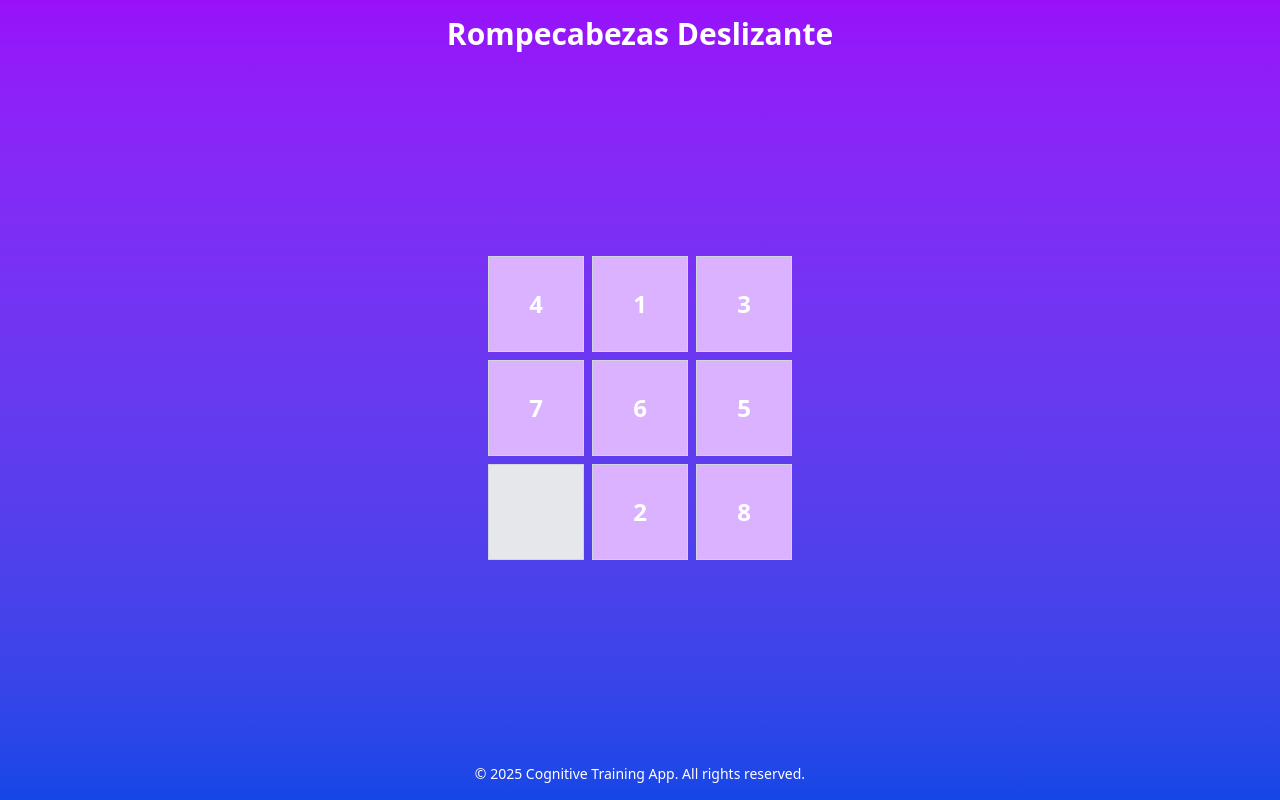
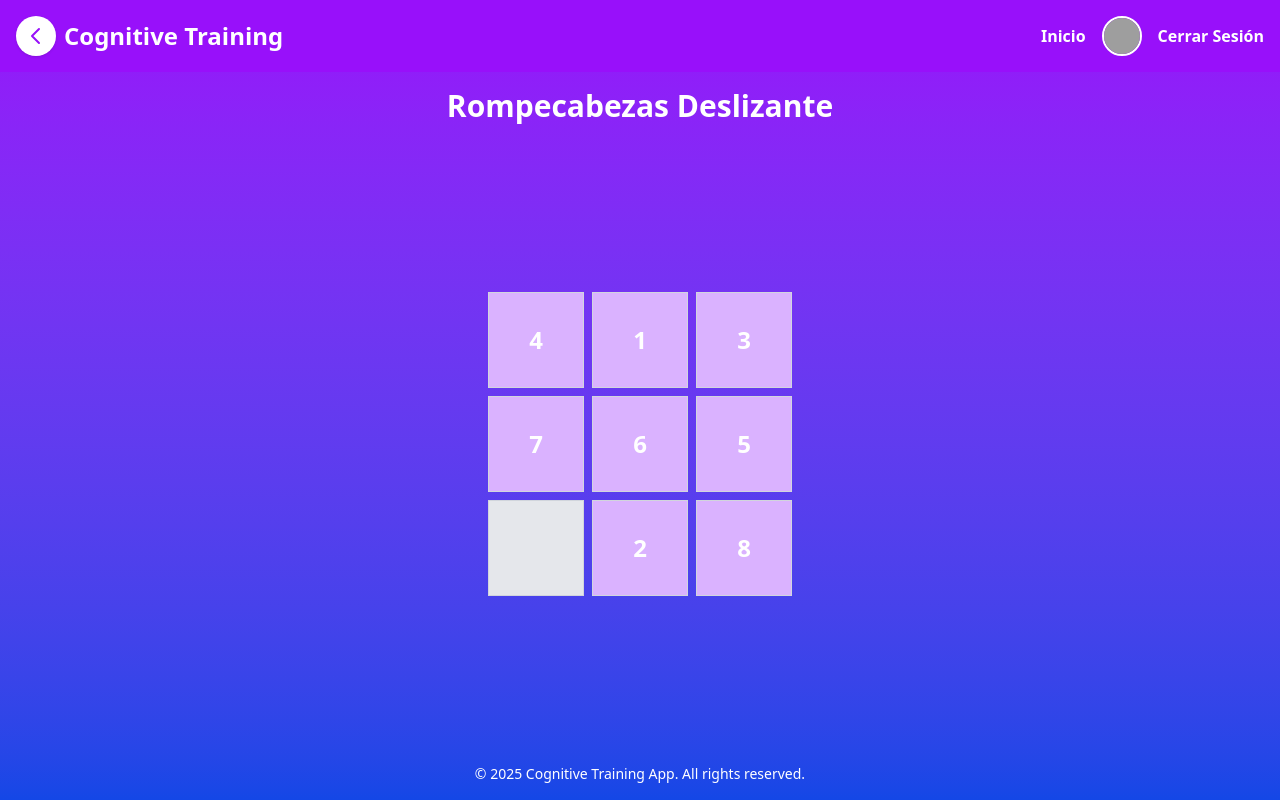
Before and after one commit to UbeimarY/Patrones_Estructura_Proyecto_Final, a Next.js app in the folder frontend/cognitive-training-frontend/: page /games/sliding-puzzle in a window 1280 px wide. Before the commit this address had no page. Built offline with nearby package versions, Linux system fonts and the light colour scheme; sample sign-in values are in the browser's storage; grey boxes are pictures that could not be loaded.

Commit message:
Se puso navBar y un boton de rergreso a las paginas de los juegos y ademas se corrigui el error de qeu al recargar se diriguia al Login

```diff
--- /dev/null
+++ b/frontend/cognitive-training-frontend/src/components/BackButton.tsx
@@ -0,0 +1,25 @@
+// src/components/BackButton.tsx
+import { useRouter } from "next/router";
+
+export default function BackButton() {
+  const router = useRouter();
+
+  return (
+    <button
+      onClick={() => router.back()}
+      className="fixed top-4 left-4 z-50 flex items-center justify-center w-10 h-10 rounded-full bg-white shadow hover:bg-gray-200"
+      aria-label="Volver"
+    >
+      {/* Usamos un SVG de flecha; puedes personalizarlo según tu diseño */}
+      <svg
+        xmlns="http://www.w3.org/2000/svg"
+        className="h-6 w-6 text-purple-600"
+        fill="none"
+        viewBox="0 0 24 24"
+        stroke="currentColor"
+      >
+        <path strokeLinecap="round" strokeLinejoin="round" strokeWidth={2} d="M15 19l-7-7 7-7" />
+      </svg>
+    </button>
+  );
+}
--- a/frontend/cognitive-training-frontend/src/context/AppContext.tsx
+++ b/frontend/cognitive-training-frontend/src/context/AppContext.tsx
@@ -1,5 +1,5 @@
 // src/context/AppContext.tsx
-import React, { createContext, useContext, useEffect, useState, ReactNode } from 'react';
+import React, { createContext, useContext, useEffect, useState, ReactNode } from "react";
 
 export interface User {
   id: number;
@@ -12,31 +12,33 @@ interface AppContextProps {
   user: User | null;
   setUser: (user: User | null) => void;
   logout: () => void;
+  authLoaded: boolean;
 }
 
 const AppContext = createContext<AppContextProps | undefined>(undefined);
 
 export const AppProvider = ({ children }: { children: ReactNode }) => {
   const [user, setUserState] = useState<User | null>(null);
+  const [authLoaded, setAuthLoaded] = useState(false);
 
-  // Al montar, recupera el usuario de localStorage, si existe.
   useEffect(() => {
-    const storedUser = localStorage.getItem('user');
+    const storedUser = localStorage.getItem("user");
     if (storedUser) {
       try {
         setUserState(JSON.parse(storedUser));
-      } catch (err) {
-        console.error("Error parsing stored user", err);
+      } catch (error) {
+        console.error("Error parsing stored user", error);
       }
     }
+    setAuthLoaded(true);
   }, []);
 
   const setUser = (user: User | null) => {
     setUserState(user);
     if (user) {
-      localStorage.setItem('user', JSON.stringify(user));
+      localStorage.setItem("user", JSON.stringify(user));
     } else {
-      localStorage.removeItem('user');
+      localStorage.removeItem("user");
     }
   };
 
@@ -45,7 +47,7 @@ export const AppProvider = ({ children }: { children: ReactNode }) => {
   };
 
   return (
-    <AppContext.Provider value={{ user, setUser, logout }}>
+    <AppContext.Provider value={{ user, setUser, logout, authLoaded }}>
       {children}
     </AppContext.Provider>
   );
@@ -54,7 +56,7 @@ export const AppProvider = ({ children }: { children: ReactNode }) => {
 export const useAppContext = () => {
   const context = useContext(AppContext);
   if (!context) {
-    throw new Error('useAppContext must be used within an AppProvider');
+    throw new Error("useAppContext must be used within an AppProvider");
   }
   return context;
 };
--- a/frontend/cognitive-training-frontend/src/pages/account.tsx
+++ b/frontend/cognitive-training-frontend/src/pages/account.tsx
@@ -1,34 +1,77 @@
-// src/pages/account.tsx
-import { useAppContext } from '../context/AppContext';
-import { useRouter } from 'next/router';
-import { useEffect } from 'react';
-import Navbar from '../components/Navbar';
-import ProfileCard from '../components/ProfileCard';
+import { useAppContext } from "../context/AppContext";
+import { useRouter } from "next/router";
+import { useEffect } from "react";
+import Navbar from "../components/Navbar";
 
 export default function Account() {
   const { user } = useAppContext();
   const router = useRouter();
 
+  // Si no hay usuario, redirige a login
   useEffect(() => {
     if (!user) {
-      router.push('/login');
+      router.push("/login");
     }
   }, [user, router]);
 
+  // Mientras no se recupere la información del usuario, no se renderiza la página
   if (!user) return null;
 
   return (
-    <div className="min-h-screen bg-purple-600 flex flex-col font-sans">
+    <div className="min-h-screen bg-gray-100">
+      {/* Barra de navegación */}
       <Navbar />
-      <main className="flex-grow flex items-center justify-center px-4 py-8">
-        <ProfileCard
-          username={user.username}
-          score={user.score}
-          trainingRoute={user.trainingRoute}
-        />
-      </main>
-      <footer className="py-4 text-center">
-        <p className="text-white text-sm">
+
+      {/* Contenedor principal */}
+      <div className="container mx-auto p-4">
+        {/* Tarjeta del perfil con portada y avatar */}
+        <div className="bg-white shadow-lg rounded-lg overflow-hidden">
+          <div className="relative">
+            {/* Imagen de portada */}
+            <div
+              className="h-48 bg-cover bg-center"
+              style={{ backgroundImage: "url('/cover.jpg')" }}
+            ></div>
+            {/* Avatar superpuesto */}
+            <div className="absolute inset-0 flex justify-center">
+              <img
+                src="/profile.png"
+                alt="Avatar"
+                className="w-32 h-32 rounded-full border-4 border-white shadow-lg -mt-16"
+              />
+            </div>
+          </div>
+          {/* Información del usuario */}
+          <div className="px-6 py-8 mt-12 text-center">
+            <h2 className="text-2xl font-bold text-gray-800">Perfil de Usuario</h2>
+            <div className="mt-4 text-gray-700">
+              <p>
+                <span className="font-semibold">Usuario:</span> {user.username}
+              </p>
+              <p>
+                <span className="font-semibold">Puntaje:</span> {user.score} puntos
+              </p>
+              <p>
+                <span className="font-semibold">Ruta de entrenamiento:</span>{" "}
+                {user.trainingRoute ? user.trainingRoute : "Aún no definido"}
+              </p>
+            </div>
+          </div>
+        </div>
+
+        {/* Sección de juegos jugados recientemente */}
+        <div className="mt-8">
+          <h3 className="text-xl font-bold text-gray-800 mb-4">Juegos jugados recientemente</h3>
+          {/* Aquí podrías mapear los juegos jugados; por ahora, mostramos un mensaje de placeholder */}
+          <div className="bg-white shadow rounded-lg p-4">
+            <p className="text-gray-600">No hay juegos jugados recientemente.</p>
+          </div>
+        </div>
+      </div>
+
+      {/* Pie de página */}
+      <footer className="py-4 text-center bg-gray-200 mt-8">
+        <p className="text-gray-600 text-sm">
           © {new Date().getFullYear()} Cognitive Training App. All rights reserved.
         </p>
       </footer>
--- a/frontend/cognitive-training-frontend/src/pages/games/card-game.tsx
+++ b/frontend/cognitive-training-frontend/src/pages/games/card-game.tsx
@@ -1,7 +1,9 @@
 // src/pages/games/card-game.tsx
-import { useState, useEffect } from 'react';
-import { useRouter } from 'next/router';
-import { useAppContext } from '../../context/AppContext';
+import { useState, useEffect } from "react";
+import { useRouter } from "next/router";
+import { useAppContext } from "../../context/AppContext";
+import Navbar from "../../components/Navbar";
+import BackButton from "../../components/BackButton";
 
 const deck = [
   "A♠", "2♠", "3♠", "4♠", "5♠", "6♠", "7♠", "8♠",
@@ -11,24 +13,29 @@ const deck = [
 ];
 
 export default function CardGame() {
-  const { user } = useAppContext();
+  const { user, authLoaded } = useAppContext();
   const router = useRouter();
 
   useEffect(() => {
-    if (!user) {
-      router.push('/login');
-    }
-  }, [user, router]);
+    if (authLoaded && !user) router.push("/login");
+  }, [user, authLoaded, router]);
 
   const [currentCard, setCurrentCard] = useState<string | null>(null);
+  const isLoading = !authLoaded;
 
   const drawCard = () => {
     const randomIndex = Math.floor(Math.random() * deck.length);
     setCurrentCard(deck[randomIndex]);
   };
 
-  return (
+  return isLoading ? (
+    <div className="min-h-screen flex items-center justify-center bg-gradient-to-b from-purple-600 to-blue-700 font-sans">
+      <p className="text-white text-xl">Cargando...</p>
+    </div>
+  ) : (
     <div className="min-h-screen bg-gradient-to-b from-purple-600 to-blue-700 flex flex-col font-sans">
+      <BackButton />
+      <Navbar />
       <header className="p-4">
         <h1 className="text-white text-3xl font-bold text-center">Juego de Cartas</h1>
       </header>
@@ -49,7 +56,9 @@ export default function CardGame() {
         </div>
       </main>
       <footer className="p-4 text-center">
-        <p className="text-white text-sm">© {new Date().getFullYear()} Cognitive Training App. All rights reserved.</p>
+        <p className="text-white text-sm">
+          © {new Date().getFullYear()} Cognitive Training App. All rights reserved.
+        </p>
       </footer>
     </div>
   );
--- a/frontend/cognitive-training-frontend/src/pages/games/chess.tsx
+++ b/frontend/cognitive-training-frontend/src/pages/games/chess.tsx
@@ -1,7 +1,9 @@
 // src/pages/games/chess.tsx
-import { useRouter } from 'next/router';
-import { useEffect } from 'react';
-import { useAppContext } from '../../context/AppContext';
+import { useEffect } from "react";
+import { useRouter } from "next/router";
+import { useAppContext } from "../../context/AppContext";
+import Navbar from "../../components/Navbar";
+import BackButton from "../../components/BackButton";
 
 const initialBoard = [
   ["♜", "♞", "♝", "♛", "♚", "♝", "♞", "♜"],
@@ -15,17 +17,23 @@ const initialBoard = [
 ];
 
 export default function Chess() {
-  const { user } = useAppContext();
+  const { user, authLoaded } = useAppContext();
   const router = useRouter();
 
   useEffect(() => {
-    if (!user) {
-      router.push('/login');
-    }
-  }, [user, router]);
+    if (authLoaded && !user) router.push("/login");
+  }, [user, authLoaded, router]);
 
-  return (
+  const isLoading = !authLoaded;
+
+  return isLoading ? (
+    <div className="min-h-screen flex items-center justify-center bg-gradient-to-b from-purple-600 to-blue-700 font-sans">
+      <p className="text-white text-xl">Cargando...</p>
+    </div>
+  ) : (
     <div className="min-h-screen bg-gradient-to-b from-purple-600 to-blue-700 flex flex-col font-sans">
+      <BackButton />
+      <Navbar />
       <header className="p-4">
         <h1 className="text-white text-3xl font-bold text-center">Ajedrez</h1>
       </header>
@@ -38,7 +46,7 @@ export default function Chess() {
             return (
               <div
                 key={idx}
-                className={`w-16 h-16 flex items-center justify-center ${isDark ? 'bg-gray-600' : 'bg-gray-300'} border`}
+                className={`w-16 h-16 flex items-center justify-center ${isDark ? "bg-gray-600" : "bg-gray-300"} border`}
               >
                 <span className="text-2xl">{piece}</span>
               </div>
@@ -47,7 +55,9 @@ export default function Chess() {
         </div>
       </main>
       <footer className="p-4 text-center">
-        <p className="text-white text-sm">© {new Date().getFullYear()} Cognitive Training App. All rights reserved.</p>
+        <p className="text-white text-sm">
+          © {new Date().getFullYear()} Cognitive Training App. All rights reserved.
+        </p>
       </footer>
     </div>
   );
--- a/frontend/cognitive-training-frontend/src/pages/games/memory-game.tsx
+++ b/frontend/cognitive-training-frontend/src/pages/games/memory-game.tsx
@@ -1,9 +1,10 @@
 // src/pages/games/memory-game.tsx
-import { useState, useEffect } from 'react';
-import { useRouter } from 'next/router';
-import { useAppContext } from '../../context/AppContext';
+import { useState, useEffect } from "react";
+import { useRouter } from "next/router";
+import { useAppContext } from "../../context/AppContext";
+import Navbar from "../../components/Navbar";
+import BackButton from "../../components/BackButton";
 
-// Genera un mazo de cartas con 8 pares y lo mezcla
 const generateBoard = () => {
   const pairs = [1, 2, 3, 4, 5, 6, 7, 8];
   const deck = [...pairs, ...pairs];
@@ -15,19 +16,17 @@ const generateBoard = () => {
 };
 
 export default function MemoryGame() {
-  const { user } = useAppContext();
+  const { user, authLoaded } = useAppContext();
   const router = useRouter();
-
-  useEffect(() => {
-    if (!user) {
-      router.push('/login');
-    }
-  }, [user, router]);
 
   const [board, setBoard] = useState<number[]>(generateBoard());
   const [revealed, setRevealed] = useState<boolean[]>(Array(board.length).fill(false));
   const [selectedIndices, setSelectedIndices] = useState<number[]>([]);
   const [matched, setMatched] = useState<boolean[]>(Array(board.length).fill(false));
+
+  useEffect(() => {
+    if (authLoaded && !user) router.push("/login");
+  }, [user, authLoaded, router]);
 
   useEffect(() => {
     if (selectedIndices.length === 2) {
@@ -50,6 +49,8 @@ export default function MemoryGame() {
     }
   }, [selectedIndices, board, matched, revealed]);
 
+  const isLoading = !authLoaded;
+
   const handleCardClick = (index: number) => {
     if (revealed[index] || matched[index] || selectedIndices.length === 2) return;
     const newRevealed = [...revealed];
@@ -58,8 +59,14 @@ export default function MemoryGame() {
     setSelectedIndices([...selectedIndices, index]);
   };
 
-  return (
+  return isLoading ? (
+    <div className="min-h-screen flex items-center justify-center bg-gradient-to-b from-purple-600 to-blue-700 font-sans">
+      <p className="text-white text-xl">Cargando...</p>
+    </div>
+  ) : (
     <div className="min-h-screen bg-gradient-to-b from-purple-600 to-blue-700 flex flex-col font-sans">
+      <BackButton />
+      <Navbar />
       <header className="p-4">
         <h1 className="text-white text-3xl font-bold text-center">Juego de Memoria</h1>
       </header>
@@ -71,7 +78,7 @@ export default function MemoryGame() {
               onClick={() => handleCardClick(idx)}
               className="w-20 h-20 flex items-center justify-center bg-purple-300 text-white text-2xl font-bold border border-gray-300 cursor-pointer hover:bg-purple-400 transition"
             >
-              {(revealed[idx] || matched[idx]) ? value : '?'}
+              {(revealed[idx] || matched[idx]) ? value : "?"}
             </div>
           ))}
         </div>
--- a/frontend/cognitive-training-frontend/src/pages/games/reaction-time.tsx
+++ b/frontend/cognitive-training-frontend/src/pages/games/reaction-time.tsx
@@ -1,23 +1,25 @@
 // src/pages/games/reaction-time.tsx
-import { useState, useEffect } from 'react';
-import { useRouter } from 'next/router';
-import { useAppContext } from '../../context/AppContext';
+import { useState, useEffect } from "react";
+import { useRouter } from "next/router";
+import { useAppContext } from "../../context/AppContext";
+import Navbar from "../../components/Navbar";
+import BackButton from "../../components/BackButton";
 
 export default function ReactionTime() {
-  const { user } = useAppContext();
+  const { user, authLoaded } = useAppContext();
   const router = useRouter();
-
-  useEffect(() => {
-    if (!user) {
-      router.push('/login');
-    }
-  }, [user, router]);
 
   const [gameStarted, setGameStarted] = useState(false);
   const [message, setMessage] = useState("Pulsa 'Start' para comenzar.");
   const [startTime, setStartTime] = useState<number | null>(null);
   const [reactionTime, setReactionTime] = useState<number | null>(null);
   const [waiting, setWaiting] = useState(false);
+
+  useEffect(() => {
+    if (authLoaded && !user) router.push("/login");
+  }, [user, authLoaded, router]);
+
+  const isLoading = !authLoaded;
 
   const startGame = () => {
     setGameStarted(true);
@@ -46,8 +48,14 @@ export default function ReactionTime() {
     }
   };
 
-  return (
+  return isLoading ? (
+    <div className="min-h-screen flex items-center justify-center bg-gradient-to-b from-purple-600 to-blue-700 font-sans">
+      <p className="text-white text-xl">Cargando...</p>
+    </div>
+  ) : (
     <div className="min-h-screen bg-gradient-to-b from-purple-600 to-blue-700 flex flex-col font-sans" onClick={handleClick}>
+      <BackButton />
+      <Navbar />
       <header className="p-4">
         <h1 className="text-white text-3xl font-bold text-center">Tiempo de Reacción</h1>
       </header>
@@ -66,7 +74,9 @@ export default function ReactionTime() {
         </div>
       </main>
       <footer className="p-4 text-center">
-        <p className="text-white text-sm">© {new Date().getFullYear()} Cognitive Training App. All rights reserved.</p>
+        <p className="text-white text-sm">
+          © {new Date().getFullYear()} Cognitive Training App. All rights reserved.
+        </p>
       </footer>
     </div>
   );
--- a/frontend/cognitive-training-frontend/src/pages/games/sliding-puzzle.tsx
+++ b/frontend/cognitive-training-frontend/src/pages/games/sliding-puzzle.tsx
@@ -2,66 +2,47 @@
 import { useState, useEffect } from "react";
 import { useRouter } from "next/router";
 import { useAppContext } from "../../context/AppContext";
+import Navbar from "../../components/Navbar";
+import BackButton from "../../components/BackButton";
 
 const gridSize = 3;
 
-// Función para generar un rompecabezas solucionable aleatorio
 const generateSolvablePuzzle = () => {
   const numbers = [1, 2, 3, 4, 5, 6, 7, 8, 0];
   let inversions = 0;
-
   do {
-    // Mezcla Fisher-Yates
     for (let i = numbers.length - 1; i > 0; i--) {
       const j = Math.floor(Math.random() * (i + 1));
       [numbers[i], numbers[j]] = [numbers[j], numbers[i]];
     }
-
-    // Calculo de inversiones, ignorando el 0
     inversions = 0;
     for (let i = 0; i < numbers.length; i++) {
       for (let j = i + 1; j < numbers.length; j++) {
-        if (
-          numbers[i] > numbers[j] &&
-          numbers[i] !== 0 &&
-          numbers[j] !== 0
-        ) {
+        if (numbers[i] > numbers[j] && numbers[i] !== 0 && numbers[j] !== 0) {
           inversions++;
         }
       }
     }
-  } while (inversions % 2 !== 0); // Solo permutaciones con inversions pares son solucionables
-
+  } while (inversions % 2 !== 0);
   return numbers;
 };
 
 export default function SlidingPuzzle() {
-  const { user } = useAppContext();
+  const { user, authLoaded } = useAppContext();
   const router = useRouter();
-
-  // Redirige si el usuario no existe (por ejemplo, sesión no persistida)
-  useEffect(() => {
-    if (!user) {
-      router.push("/login");
-    }
-  }, [user, router]);
-
-  // Inicializar el estado del tablero como vacío
-  // y generar puzzle nuevo en el cliente (useEffect)
   const [board, setBoard] = useState<number[]>([]);
 
   useEffect(() => {
     setBoard(generateSolvablePuzzle());
   }, []);
 
-  // Mientras el tablero no se haya generado, muestra Loading
-  if (board.length === 0) {
-    return (
-      <div className="min-h-screen flex items-center justify-center bg-gradient-to-b from-purple-600 to-blue-700 font-sans">
-        <p className="text-white text-xl">Cargando...</p>
-      </div>
-    );
+  useEffect(() => {
+    if (authLoaded && !user) {
+      router.push("/login");
     }
+  }, [user, authLoaded, router]);
+
+  const isLoading = !authLoaded || board.length === 0;
 
   const getPosition = (index: number) => ({
     row: Math.floor(index / gridSize),
@@ -72,7 +53,6 @@ export default function SlidingPuzzle() {
     const blankIndex = board.indexOf(0);
     const { row: targetRow, col: targetCol } = getPosition(index);
     const { row: blankRow, col: blankCol } = getPosition(blankIndex);
-
     if (
       (targetRow === blankRow && Math.abs(targetCol - blankCol) === 1) ||
       (targetCol === blankCol && Math.abs(targetRow - blankRow) === 1)
@@ -83,16 +63,10 @@ export default function SlidingPuzzle() {
     }
   };
 
-  const renderTile = (tile: number, idx: number) => {
-    if (tile === 0) {
-      return (
-        <div
-          key={idx}
-          className="flex items-center justify-center w-24 h-24 bg-gray-200 border border-gray-300"
-        />
-      );
-    } else {
-      return (
+  const renderTile = (tile: number, idx: number) =>
+    tile === 0 ? (
+      <div key={idx} className="flex items-center justify-center w-24 h-24 bg-gray-200 border border-gray-300" />
+    ) : (
       <div
         key={idx}
         onClick={() => handleTileClick(idx)}
@@ -101,15 +75,17 @@ export default function SlidingPuzzle() {
         {tile}
       </div>
     );
-    }
-  };
 
-  return (
+  return isLoading ? (
+    <div className="min-h-screen flex items-center justify-center bg-gradient-to-b from-purple-600 to-blue-700 font-sans">
+      <p className="text-white text-xl">Cargando...</p>
+    </div>
+  ) : (
     <div className="min-h-screen bg-gradient-to-b from-purple-600 to-blue-700 flex flex-col font-sans">
+      <BackButton />
+      <Navbar />
       <header className="p-4">
-        <h1 className="text-white text-3xl font-bold text-center">
-          Rompecabezas Deslizante
-        </h1>
+        <h1 className="text-white text-3xl font-bold text-center">Rompecabezas Deslizante</h1>
       </header>
       <main className="flex-grow flex items-center justify-center">
         <div className="grid grid-cols-3 gap-2">
--- a/frontend/cognitive-training-frontend/src/pages/games/trivia.tsx
+++ b/frontend/cognitive-training-frontend/src/pages/games/trivia.tsx
@@ -1,36 +1,40 @@
 // src/pages/games/trivia.tsx
-import { useState, useEffect } from 'react';
-import { useRouter } from 'next/router';
-import { useAppContext } from '../../context/AppContext';
+import { useState, useEffect } from "react";
+import { useRouter } from "next/router";
+import { useAppContext } from "../../context/AppContext";
+import Navbar from "../../components/Navbar";
+import BackButton from "../../components/BackButton";
 
 export default function Trivia() {
-  const { user } = useAppContext();
+  const { user, authLoaded } = useAppContext();
   const router = useRouter();
 
+  const [selected, setSelected] = useState<string>("");
+  const [result, setResult] = useState<string | null>(null);
+
   useEffect(() => {
-    if (!user) {
-      router.push('/login');
-    }
-  }, [user, router]);
+    if (authLoaded && !user) router.push("/login");
+  }, [user, authLoaded, router]);
+
+  const isLoading = !authLoaded;
 
   const question = "¿Cuál es la capital de Francia?";
   const options = ["París", "Londres", "Berlín", "Madrid"];
   const correct = "París";
 
-  const [selected, setSelected] = useState<string>("");
-  const [result, setResult] = useState<string | null>(null);
-
   const handleSubmit = () => {
     if (selected === "") return;
-    if (selected === correct) {
-      setResult("¡Correcto!");
-    } else {
-      setResult("Incorrecto. La respuesta correcta es París.");
-    }
+    setResult(selected === correct ? "¡Correcto!" : "Incorrecto. La respuesta correcta es París.");
   };
 
-  return (
+  return isLoading ? (
+    <div className="min-h-screen flex items-center justify-center bg-gradient-to-b from-purple-600 to-blue-700 font-sans">
+      <p className="text-white text-xl">Cargando...</p>
+    </div>
+  ) : (
     <div className="min-h-screen bg-gradient-to-b from-purple-600 to-blue-700 flex flex-col font-sans">
+      <BackButton />
+      <Navbar />
       <header className="p-4">
         <h1 className="text-white text-3xl font-bold text-center">Trivia</h1>
       </header>
@@ -42,7 +46,9 @@ export default function Trivia() {
               <button
                 key={option}
                 onClick={() => setSelected(option)}
-                className={`w-full py-2 px-4 rounded ${selected === option ? 'bg-purple-600 text-white' : 'bg-white/20 text-white'} hover:bg-purple-700 transition`}
+                className={`w-full py-2 px-4 rounded transition ${
+                  selected === option ? "bg-purple-600 text-white" : "bg-white/20 text-white"
+                } hover:bg-purple-700`}
               >
                 {option}
               </button>
@@ -58,7 +64,9 @@ export default function Trivia() {
         </div>
       </main>
       <footer className="p-4 text-center">
-        <p className="text-white text-sm">© {new Date().getFullYear()} Cognitive Training App. All rights reserved.</p>
+        <p className="text-white text-sm">
+          © {new Date().getFullYear()} Cognitive Training App. All rights reserved.
+        </p>
       </footer>
     </div>
   );
```
Also changed, not shown: frontend/cognitive-training-frontend/src/pages/index.tsx (+56 -59 lines). Lines whose indentation alone changed are shown as unchanged.
